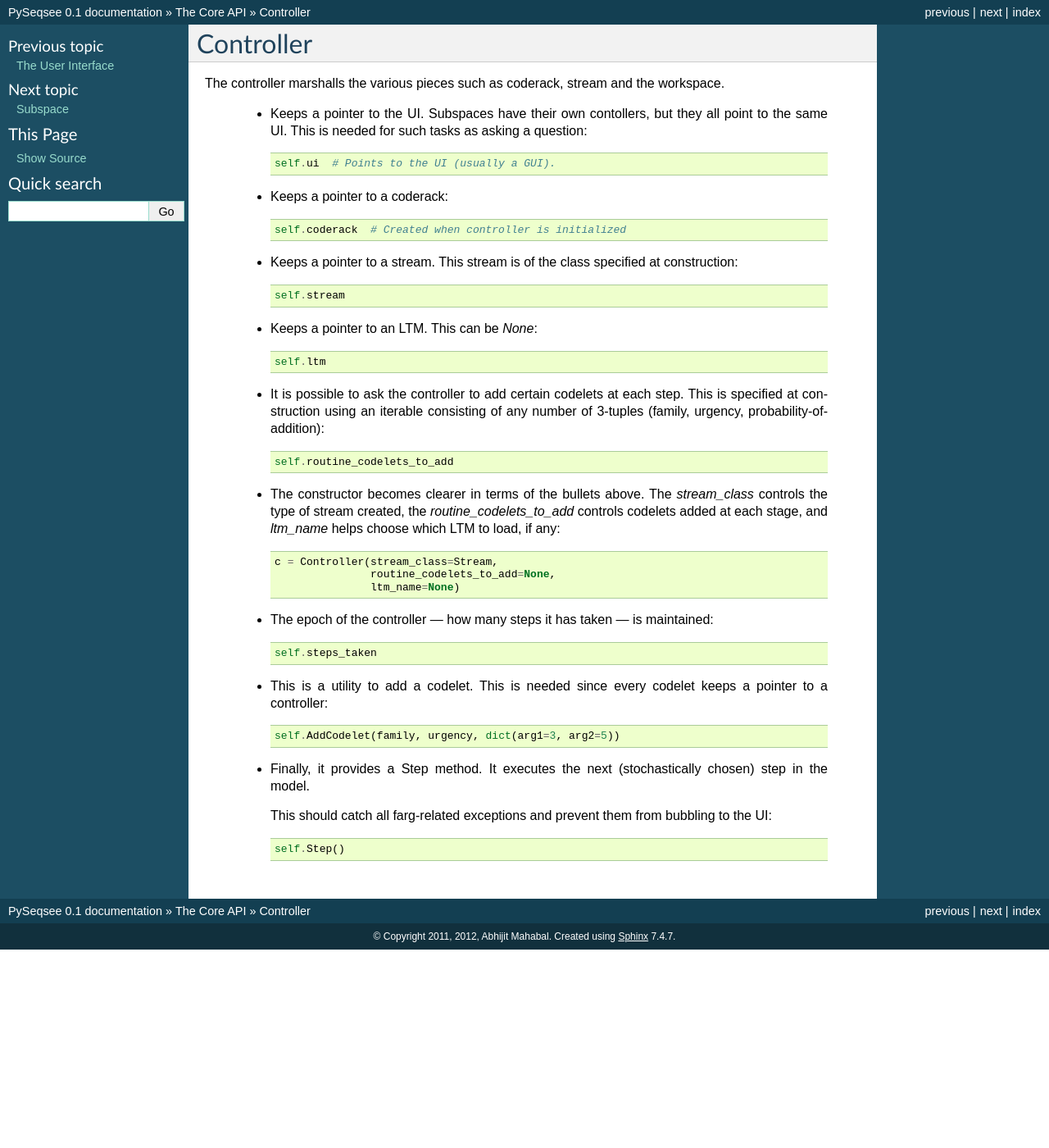
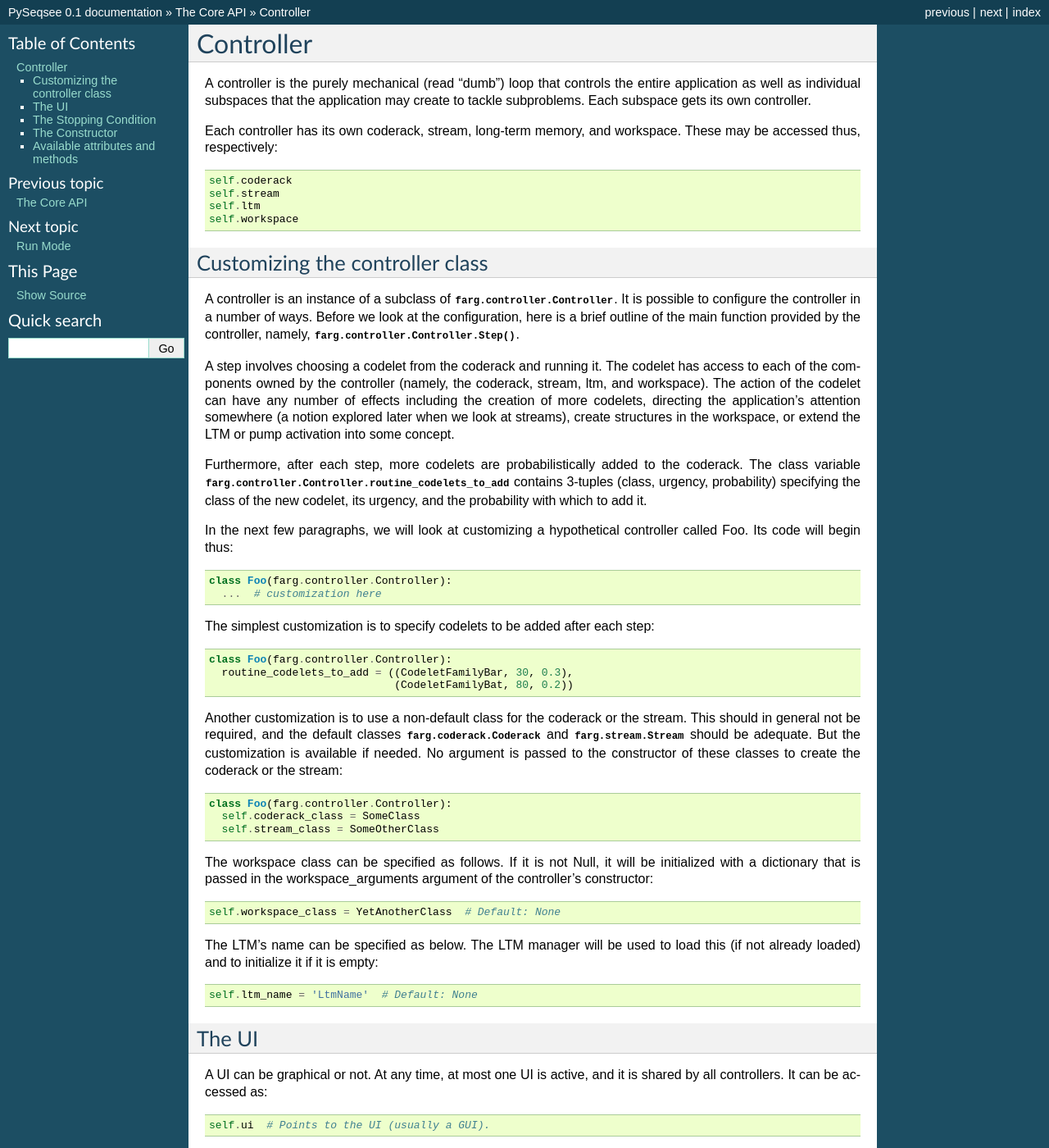
Before and after one commit to amahabal/PySeqsee, a Sphinx documentation site: the page built from docs/api/controller.rst, in a window 1280 px wide and 1400 px high. Shown: the whole window at 82% size. Built offline with Sphinx 7.4.7, drawn with Linux system fonts in a browser that asks for light colours; formulas are drawn with MathJax 3; some of the changed text lies outside the part shown.

Commit message:
Controller documentation added

```diff
--- a/docs/api/api_index.rst
+++ b/docs/api/api_index.rst
@@ -1,16 +1,16 @@
 The Core API
 ====================================
 
-Details of how to build applications on top of the core.
+This section documents the API exposed by the core of the architecture.
 
 Contents:
 
 .. toctree::
    :maxdepth: 2
 
+   controller
    run_mode
    ui
-   controller
    subspace
    stream
    coderack
--- a/docs/api/controller.rst
+++ b/docs/api/controller.rst
@@ -1,43 +1,110 @@
 Controller
 ==============
 
-The controller marshalls the various pieces such as coderack, stream and the
-workspace.
+A controller is the purely mechanical (read "dumb") loop that controls the
+entire application as well as individual subspaces that the application may
+create to tackle subproblems. Each subspace gets its own controller.
 
-  * Keeps a pointer to the UI. Subspaces have their own contollers, but they
-    all point to the same UI. This is needed for such tasks as asking a
-    question::
+Each controller has its own coderack, stream, long-term memory, and workspace.
+These may be accessed thus, respectively::
 
-      self.ui  # Points to the UI (usually a GUI).
+  self.coderack
+  self.stream
+  self.ltm
+  self.workspace
 
-  * Keeps a pointer to a coderack::
+Customizing the controller class
+---------------------------------
 
-      self.coderack  # Created when controller is initialized
+A controller is an instance of a subclass of :py:class:`farg.controller.Controller`. It is
+possible to configure the controller in a number of ways. Before we look at the configuration,
+here is a brief outline of the main function provided by the controller, namely,
+:py:meth:`farg.controller.Controller.Step`.
 
-  * Keeps a pointer to a stream. This stream is of the class specified at
-    construction::
+A step involves choosing a codelet from the coderack and running it. The codelet has access to
+each of the components owned by the controller (namely, the coderack, stream, ltm, and
+workspace). The action of the codelet can have any number of effects including the creation
+of more codelets, directing the application's attention somewhere (a notion explored later
+when we look at streams), create structures in the workspace, or extend the LTM or pump
+activation into some concept.
 
-      self.stream
+Furthermore, after each step, more codelets are probabilistically added to the coderack. The
+class variable :py:attr:`farg.controller.Controller.routine_codelets_to_add` contains 3-tuples
+(class, urgency, probability) specifying the class of the new codelet, its urgency, and the
+probability with which to add it.
 
-  * Keeps a pointer to an LTM. This can be *None*::
+In the next few paragraphs, we will look at customizing a hypothetical controller called Foo.
+Its code will begin thus::
 
-      self.ltm
+  class Foo(farg.controller.Controller):
+    ...  # customization here
 
-  * It is possible to ask the controller to add certain codelets at each step.
-    This is specified at construction using an iterable consisting of any
-    number of 3-tuples (family, urgency, probability-of-addition)::
+The simplest customization is to specify codelets to be added after each step::
 
-     self.routine_codelets_to_add
+  class Foo(farg.controller.Controller):
+    routine_codelets_to_add = ((CodeletFamilyBar, 30, 0.3),
+                               (CodeletFamilyBat, 80, 0.2))
 
-  * The constructor becomes clearer in terms of the bullets above. The
-    *stream_class* controls the type of stream created, the
-    *routine_codelets_to_add* controls codelets added at each stage, and
-    *ltm_name* helps choose which LTM to load, if any::
+Another customization is to use a non-default class for the coderack or the stream. This
+should in general not be required, and the default classes :py:class:`farg.coderack.Coderack`
+and :py:class:`farg.stream.Stream` should be adequate. But the customization is available if
+needed. No argument is passed to the constructor of these classes to create the coderack or
+the stream::
 
-      c = Controller(stream_class=Stream,
-                     routine_codelets_to_add=None,
-                     ltm_name=None)
+  class Foo(farg.controller.Controller):
+    self.coderack_class = SomeClass
+    self.stream_class = SomeOtherClass
 
+The workspace class can be specified as follows. If it is not Null, it will be
+initialized with a dictionary that is passed in the workspace_arguments argument
+of the controller's constructor::
+
+  self.workspace_class = YetAnotherClass  # Default: None
+
+The LTM's name can be specified as below. The LTM manager will be used to load
+this (if not already loaded) and to initialize it if it is empty::
+
+  self.ltm_name = 'LtmName'  # Default: None
+
+The UI
+--------
+
+A UI can be graphical or not. At any time, at most one UI is active, and it is
+shared by all controllers. It can be accessed as::
+
+  self.ui  # Points to the UI (usually a GUI).
+
+The UI provides the important method called AskQuestion. This can be used by the
+controller to ask for confirmation of the answer, for instance. In case of a
+graphical UI, this could result in the user being asked the question. In other
+cases (such as in automated testing), the UI may be given enough knowledge to
+answer the question itself. See the UI documentation for details.
+
+The Stopping Condition
+------------------------
+
+It is possible to specify a stopping condition for a controller. This is useful for testing
+when weighing a potential change. When contemplating the change, it is useful to see how long
+it takes with the change and without the change until some significant event occurs (such as
+the discovery of the answer, for instance). This will be discussed elsewhere.
+
+The Constructor
+----------------
+
+The constructor takes the following named arguments:
+
+  * ui (required)
+  * controller_depth. The top controller has depth 0, its subspaces have depth 1, and so
+    forth. The default is 0.
+  * parent_controller. If present, it points to the controller that created this subspace.
+    Defaults to None (which indicates a top-level controller).
+  * workspace_arguments. If present, this should be a dict() and will be used to initialize
+    the workspace.
+  * stopping_condition. If present, this should be a function that takes the controller as
+    the only input and returns true or false.
+
+Available attributes and methods
+----------------------------------
 
   * The epoch of the controller --- how many steps it has taken --- is
     maintained::
@@ -50,9 +117,6 @@ workspace.
       self.AddCodelet(family, urgency, dict(arg1=3, arg2=5))
 
   * Finally, it provides a Step method. It executes the next (stochastically
-    chosen) step in the model.
-
-    This should catch all farg-related exceptions and prevent them from
-    bubbling to the UI::
+    chosen) step in the model::
 
       self.Step()
--- a/docs/developer/ui.rst
+++ b/docs/developer/ui.rst
@@ -1,6 +1,6 @@
 The Graphic User Interface
 ==========================
 
-.. autoclass:: tide.ui.gui.GUI
+.. autoclass:: farg.ui.gui.GUI
   :members:
   :private-members:
```
